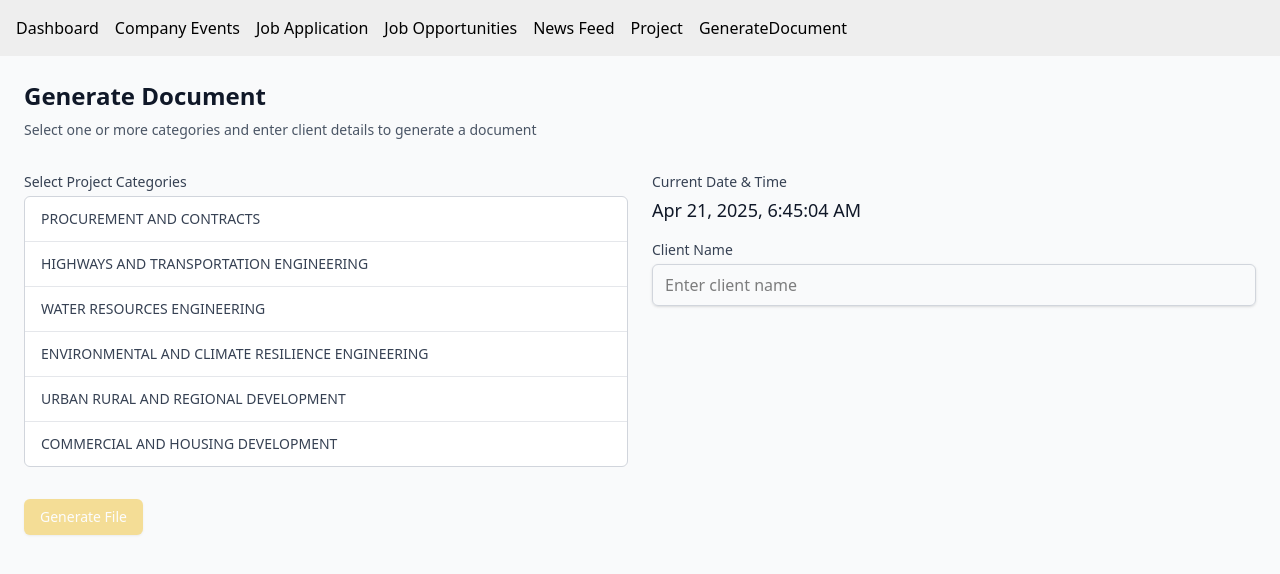
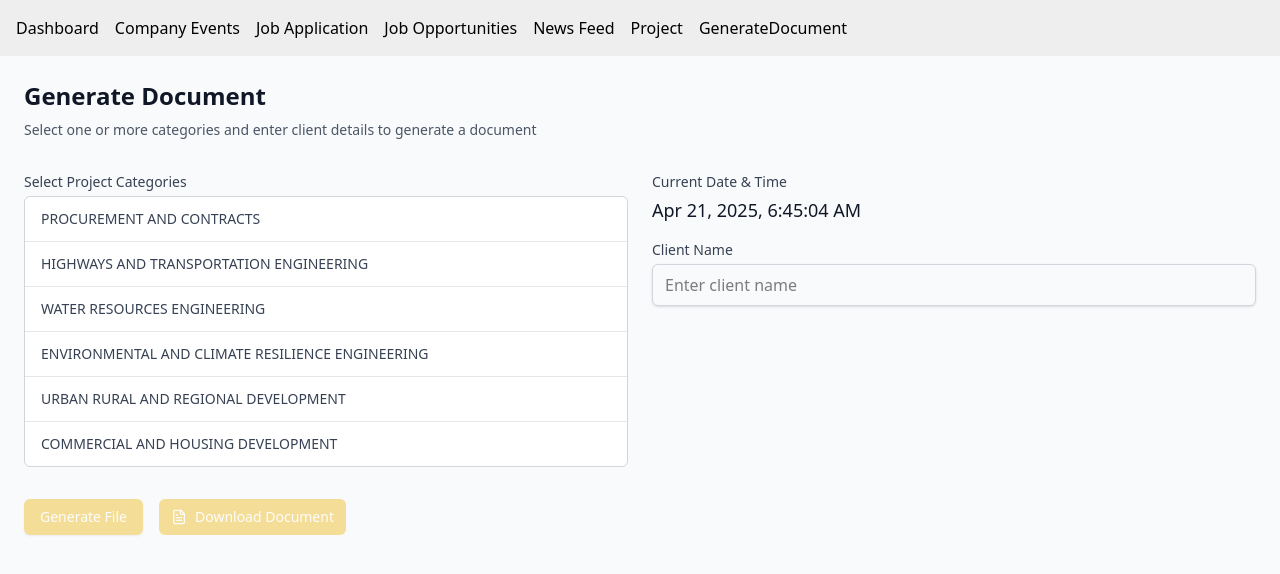
Before and after one commit to Braievo-Technology/3g-consultants-v1, a Next.js app: page /admin/login/pages/GenerateDocument in a window 1280 px wide. Shown: the top 574 px of the page. Built offline with nearby package versions, Linux system fonts and the light colour scheme.

Commit message:
done generate document without save image

```diff
--- a/src/app/admin/login/pages/GenerateDocument/page.tsx
+++ b/src/app/admin/login/pages/GenerateDocument/page.tsx
@@ -1,13 +1,14 @@
 'use client'
 import React, { useEffect, useState } from 'react'
 import { format } from 'date-fns'
-import { MapPinIcon, Loader2Icon } from 'lucide-react'
+
+import { MapPinIcon, Loader2Icon, FileTextIcon } from 'lucide-react'
 import axios from 'axios'
+
 import {Project} from "@prisma/client";
-import {downloadGeneratedFile, generateDocument} from "@/app/admin/login/services/generateService";
+import {generateDocument} from "@/app/admin/login/services/generateService";
 import {PageTransition} from "@/app/admin/login/components/UI/PageTransition";
 import {CategorySelect} from "@/app/admin/login/components/UI/CategorySelect";
-
 
 const GenerateDocument: React.FC = () => {
     const [selectedCategories, setSelectedCategories] = useState<string[]>([])
@@ -18,6 +19,9 @@ const GenerateDocument: React.FC = () => {
     const [isGenerating, setIsGenerating] = useState(false)
     const [error, setError] = useState('')
     const [isDownloading, setIsDownloading] = useState(false)
+    const [generatedFilePath, setGeneratedFilePath] = useState<string | null>(
+        null,
+    )
     useEffect(() => {
         const timer = setInterval(() => {
             setCurrentDateTime(new Date())
@@ -65,16 +69,7 @@ const GenerateDocument: React.FC = () => {
                 projects,
             })
             if (response.filePath) {
-                setIsDownloading(true)
-                try {
-                    await downloadGeneratedFile(response.filePath)
-                    alert('Document downloaded successfully!')
-                } catch (err) {
-                    alert('Failed to download document. Please try again.')
-                    console.error('Error downloading document:', err)
-                } finally {
-                    setIsDownloading(false)
-                }
+                setGeneratedFilePath(response.filePath)
             }
         } catch (err) {
             alert('Failed to generate document. Please try again.')
@@ -138,12 +133,12 @@ const GenerateDocument: React.FC = () => {
                         </div>
                     </div>
                     <div className="mb-8">
+                        <div className="flex gap-4 items-center">
                             <button
                                 onClick={handleGenerateFile}
                                 disabled={
                                     isLoading ||
                                     isGenerating ||
-                                isDownloading ||
                                     selectedCategories.length === 0 ||
                                     !clientName.trim()
                                 }
@@ -154,15 +149,22 @@ const GenerateDocument: React.FC = () => {
                                         <Loader2Icon className="mr-2 h-4 w-4 animate-spin" />
                                         Generating...
                                     </>
-                            ) : isDownloading ? (
-                                <>
-                                    <Loader2Icon className="mr-2 h-4 w-4 animate-spin" />
-                                    Downloading...
-                                </>
                                 ) : (
                                     'Generate File'
                                 )}
                             </button>
+                            <a
+                                href={generatedFilePath ? `${generatedFilePath}` : '#'}
+                                download
+                                target="_blank"
+                                rel="noopener noreferrer"
+                                onClick={(e) => !generatedFilePath && e.preventDefault()}
+                                className={`flex items-center rounded-md bg-[#f1c233] px-3 py-2 text-sm text-white hover:bg-[#f1c233]/80 ${!generatedFilePath ? 'opacity-50 cursor-not-allowed' : ''}`}
+                            >
+                                <FileTextIcon size={16} className="mr-2 text-white" />
+                                Download Document
+                            </a>
+                        </div>
                     </div>
                     <div className="space-y-4">
                         {isLoading ? (
```
Lines whose indentation alone changed are shown as unchanged.
